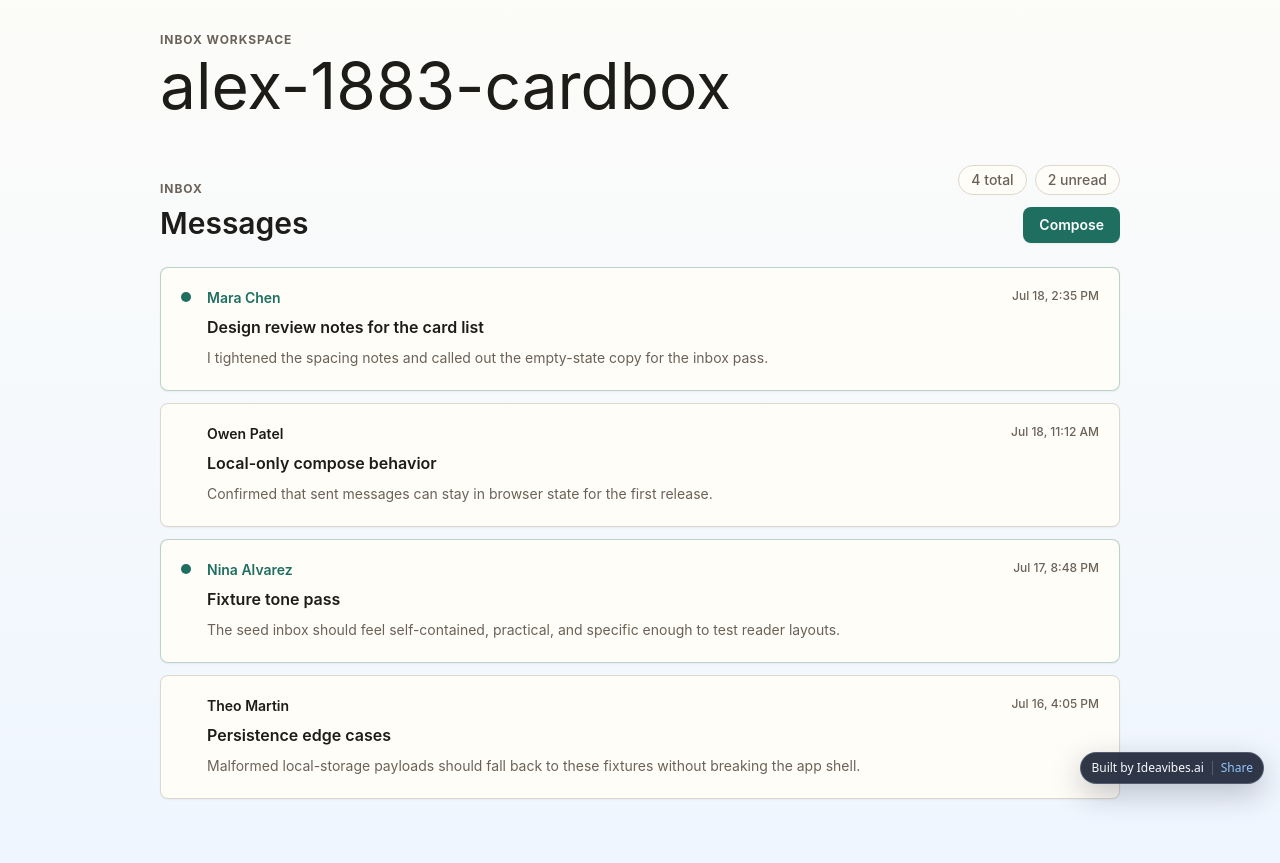
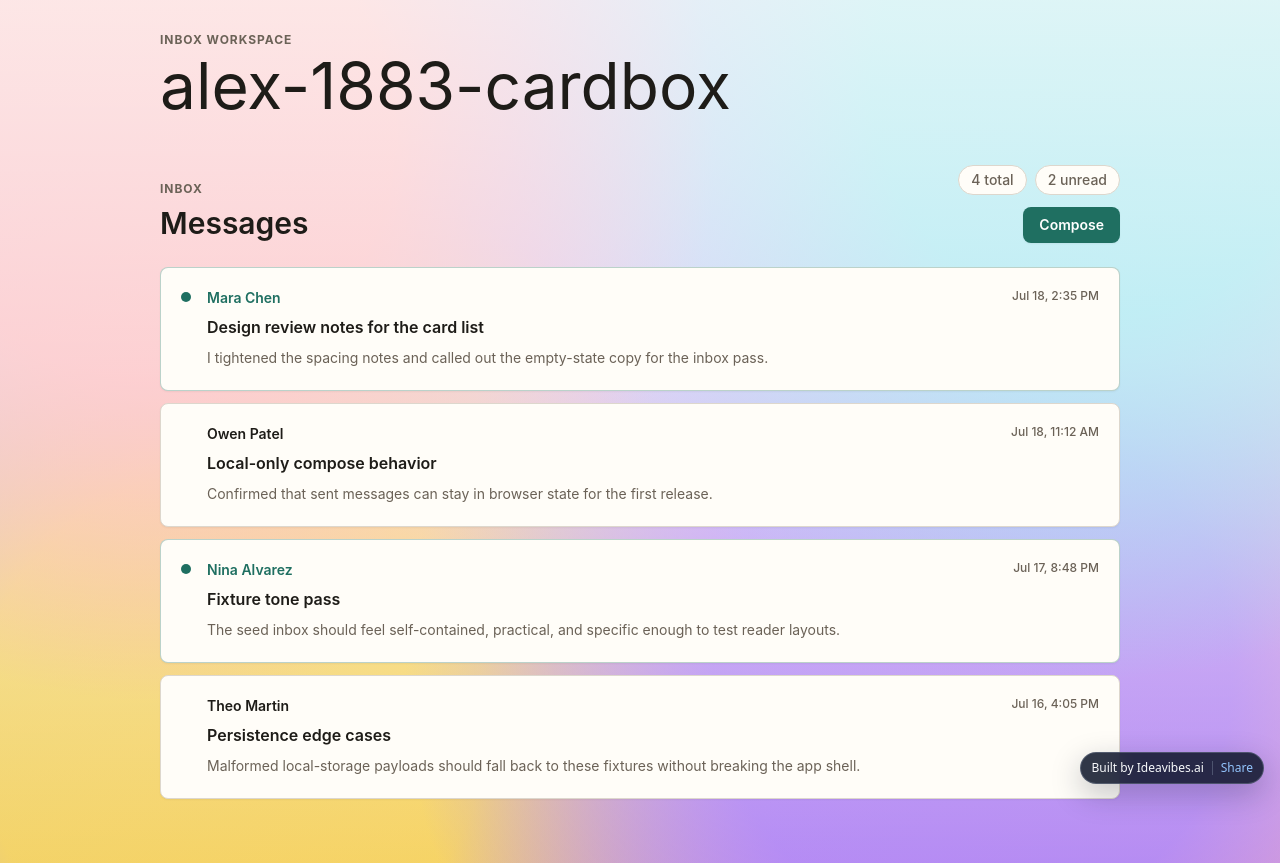
Before and after one commit to mtplayground/alex-1883-cardbox, a React (Vite) app: page / in a window 1280 px wide. Built offline with nearby package versions, Linux system fonts and the light colour scheme.

Commit message:
feat: Replace app background with a bold multi-color gradient

```diff
--- a/index.html
+++ b/index.html
@@ -11,7 +11,8 @@
     <script>
       (function () {
         function mountMctaiWatermark() {
-          if (!document.body || document.getElementById('mctai-watermark')) return;
+          if (!document.body || document.getElementById('mctai-watermark'))
+            return;
           var root = document.createElement('div');
           root.id = 'mctai-watermark';
           root.style.cssText = [
@@ -29,7 +30,7 @@
             'color:#f8fafc',
             'box-shadow:0 10px 30px rgba(15,23,42,.25)',
             'font:500 12px/1.2 system-ui,-apple-system,BlinkMacSystemFont,"Segoe UI",sans-serif',
-            'backdrop-filter:blur(10px)'
+            'backdrop-filter:blur(10px)',
           ].join(';');
           root.innerHTML =
             '<a href="https://ideavibes.ai" target="_blank" rel="noopener noreferrer" ' +
@@ -43,15 +44,20 @@
               var payload = {
                 title: document.title || 'Ideavibes app',
                 text: 'Built with Ideavibes.ai',
-                url: window.location.href
+                url: window.location.href,
               };
               try {
                 if (navigator.share) {
                   await navigator.share(payload);
-                } else if (navigator.clipboard && navigator.clipboard.writeText) {
+                } else if (
+                  navigator.clipboard &&
+                  navigator.clipboard.writeText
+                ) {
                   await navigator.clipboard.writeText(window.location.href);
                   button.textContent = 'Copied';
-                  setTimeout(function () { button.textContent = 'Share'; }, 1600);
+                  setTimeout(function () {
+                    button.textContent = 'Share';
+                  }, 1600);
                 }
               } catch (_) {
                 button.textContent = 'Share';
@@ -64,7 +70,9 @@
           document.head.appendChild(style);
         }
         if (document.readyState === 'loading') {
-          document.addEventListener('DOMContentLoaded', mountMctaiWatermark, { once: true });
+          document.addEventListener('DOMContentLoaded', mountMctaiWatermark, {
+            once: true,
+          });
         } else {
           mountMctaiWatermark();
         }
--- a/src/styles/global.css
+++ b/src/styles/global.css
@@ -11,6 +11,12 @@
     --color-neutral-ink: 30 28 24;
     --color-accent: 31 111 97;
     --color-accent-foreground: 255 255 255;
+    --color-gradient-plum: 147 92 246;
+    --color-gradient-cyan: 34 211 238;
+    --color-gradient-coral: 251 113 133;
+    --color-gradient-gold: 250 204 21;
+    --color-gradient-azure: 37 99 235;
+    --color-background-scrim: 255 253 248;
 
     color: rgb(var(--color-neutral-ink));
     background: rgb(var(--color-neutral-base));
@@ -49,11 +55,42 @@
 @layer components {
   .app-shell {
     @apply min-h-screen bg-neutral-base text-neutral-ink;
-    background-image: linear-gradient(
-      180deg,
-      rgb(var(--color-neutral-surface) / 0.84),
-      rgb(var(--color-neutral-surface) / 0)
-    );
+    background-color: rgb(var(--color-neutral-base));
+    background-image:
+      linear-gradient(
+        180deg,
+        rgb(var(--color-background-scrim) / 0.84) 0%,
+        rgb(var(--color-background-scrim) / 0.68) 42%,
+        rgb(var(--color-background-scrim) / 0.28) 100%
+      ),
+      radial-gradient(
+        circle at 12% 16%,
+        rgb(var(--color-gradient-coral) / 0.95) 0 18%,
+        transparent 42%
+      ),
+      radial-gradient(
+        circle at 86% 10%,
+        rgb(var(--color-gradient-cyan) / 0.9) 0 17%,
+        transparent 44%
+      ),
+      radial-gradient(
+        circle at 76% 78%,
+        rgb(var(--color-gradient-plum) / 0.92) 0 22%,
+        transparent 48%
+      ),
+      radial-gradient(
+        circle at 18% 84%,
+        rgb(var(--color-gradient-gold) / 0.88) 0 20%,
+        transparent 44%
+      ),
+      linear-gradient(
+        135deg,
+        rgb(var(--color-gradient-azure) / 0.86),
+        rgb(var(--color-gradient-plum) / 0.76) 45%,
+        rgb(var(--color-gradient-coral) / 0.72) 100%
+      );
+    background-attachment: fixed;
+    background-size: cover;
   }
 
   .app-header,
--- a/src/styles/tokens.ts
+++ b/src/styles/tokens.ts
@@ -6,6 +6,23 @@ export const themeColorChannels = {
   neutralInk: [30, 28, 24],
   accent: [31, 111, 97],
   accentForeground: [255, 255, 255],
+  gradientPlum: [147, 92, 246],
+  gradientCyan: [34, 211, 238],
+  gradientCoral: [251, 113, 133],
+  gradientGold: [250, 204, 21],
+  gradientAzure: [37, 99, 235],
+  backgroundScrim: [255, 253, 248],
+} as const;
+
+export const appBackgroundGradient = {
+  scrimOpacity: 0.84,
+  meshStops: [
+    themeColorChannels.gradientPlum,
+    themeColorChannels.gradientCyan,
+    themeColorChannels.gradientCoral,
+    themeColorChannels.gradientGold,
+    themeColorChannels.gradientAzure,
+  ],
 } as const;
 
 export const themeCssVariables = {
@@ -16,6 +33,12 @@ export const themeCssVariables = {
   neutralInk: '--color-neutral-ink',
   accent: '--color-accent',
   accentForeground: '--color-accent-foreground',
+  gradientPlum: '--color-gradient-plum',
+  gradientCyan: '--color-gradient-cyan',
+  gradientCoral: '--color-gradient-coral',
+  gradientGold: '--color-gradient-gold',
+  gradientAzure: '--color-gradient-azure',
+  backgroundScrim: '--color-background-scrim',
 } as const;
 
 export const themeTokens = {
@@ -27,6 +50,12 @@ export const themeTokens = {
     neutralInk: `var(${themeCssVariables.neutralInk})`,
     accent: `var(${themeCssVariables.accent})`,
     accentForeground: `var(${themeCssVariables.accentForeground})`,
+    gradientPlum: `var(${themeCssVariables.gradientPlum})`,
+    gradientCyan: `var(${themeCssVariables.gradientCyan})`,
+    gradientCoral: `var(${themeCssVariables.gradientCoral})`,
+    gradientGold: `var(${themeCssVariables.gradientGold})`,
+    gradientAzure: `var(${themeCssVariables.gradientAzure})`,
+    backgroundScrim: `var(${themeCssVariables.backgroundScrim})`,
   },
   classNames: {
     unreadIndicator: 'accent-unread-indicator',
```
Also changed, not shown: 1 other file (tests, documents, lock files or other folders).
